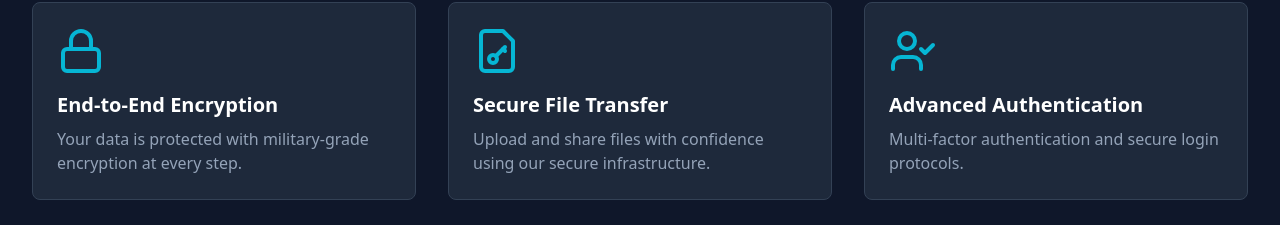
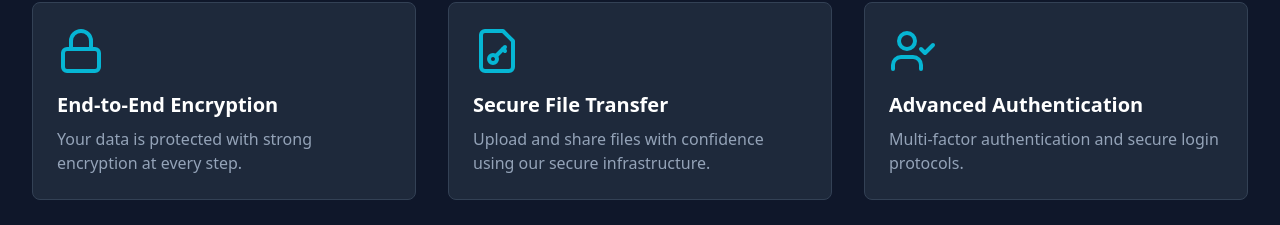
Before and after one commit to JulesFEDIT/ssi-project, a React (Vite) app in the folder project/: page / in a window 1280 px wide. Shown: the part 303-528 px from the top of the page. Built offline with nearby package versions, Linux system fonts and the light colour scheme.

Commit message:
fix: home text

```diff
--- a/project/src/pages/Home.tsx
+++ b/project/src/pages/Home.tsx
@@ -22,7 +22,7 @@ const Home = () => {
         <div className="bg-slate-800 p-6 rounded-lg border border-slate-700">
           <Lock className="h-12 w-12 text-cyan-500 mb-4" />
           <h3 className="text-xl font-semibold mb-2">End-to-End Encryption</h3>
-          <p className="text-slate-400">Your data is protected with military-grade encryption at every step.</p>
+          <p className="text-slate-400">Your data is protected with strong encryption at every step.</p>
         </div>
         <div className="bg-slate-800 p-6 rounded-lg border border-slate-700">
           <FileKey className="h-12 w-12 text-cyan-500 mb-4" />
```
